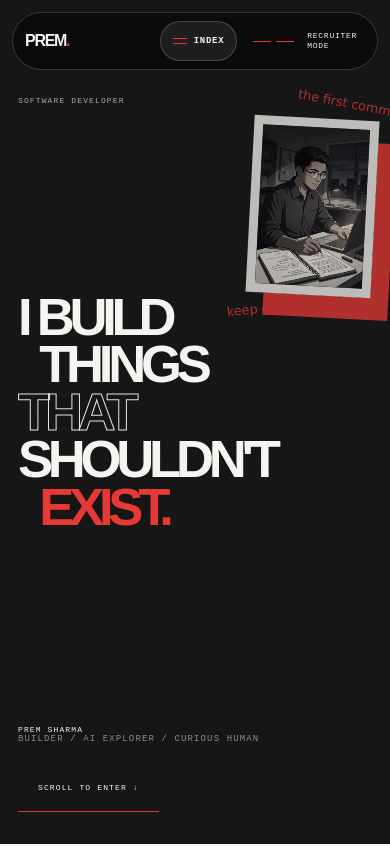
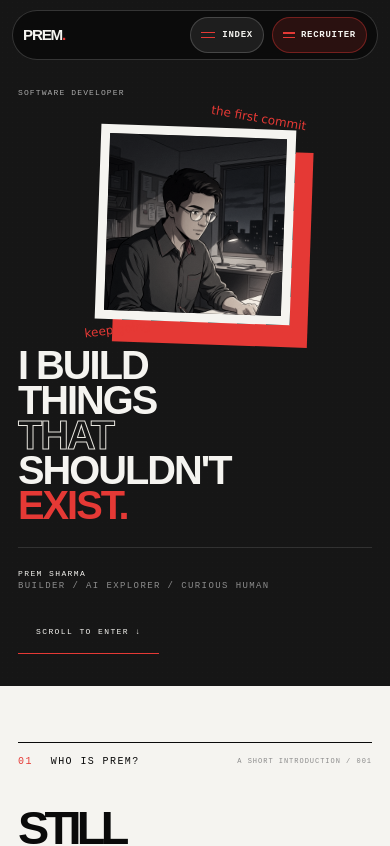
Before and after one commit to sharmaprem3010-netizen/MY-PORTFOLIO, a React (Vite) app: page / in a window 390 px wide. Shown: the top 846 px of the page. Built offline with nearby package versions, Linux system fonts and the light colour scheme; a web font is replaced by a local one.

Commit message:
fix(mobile): resolve layout clipping, hero overlap, navbar buttons, and console errors

```diff
--- a/index.html
+++ b/index.html
@@ -8,6 +8,8 @@
     <meta name="apple-mobile-web-app-capable" content="yes" />
     <meta name="apple-mobile-web-app-status-bar-style" content="black-translucent" />
     <meta name="format-detection" content="telephone=no" />
+    <link rel="icon" type="image/svg+xml" href="/favicon.svg" />
+    <link rel="alternate icon" href="/favicon.ico" />
     <title>Prem Sharma — Software Developer in Progress</title>
     <meta name="description" content="Prem Sharma — an editorial anime & manga inspired portfolio for a software developer in progress." />
     <meta property="og:title" content="Prem Sharma — Software Developer in Progress" />
--- a/src/App.tsx
+++ b/src/App.tsx
@@ -122,7 +122,7 @@ export default function App() {
               <img
                 src={labImg}
                 alt="Original anime illustration of Prem in a technology lab"
-                loading="lazy"
+                decoding="async"
                 referrerPolicy="no-referrer"
                 onError={() => {
                   if (labImg !== art.labFallback) setLabImg(art.labFallback);
@@ -356,7 +356,7 @@ export default function App() {
               <img
                 src={labImg}
                 alt="Original anime illustration of Prem exploring AI systems"
-                loading="lazy"
+                decoding="async"
                 referrerPolicy="no-referrer"
                 onError={() => {
                   if (labImg !== art.labFallback) setLabImg(art.labFallback);
@@ -391,7 +391,7 @@ export default function App() {
             <img
               src={endingImg}
               alt="Original anime illustration of Prem walking toward the next chapter"
-              loading="lazy"
+              decoding="async"
               referrerPolicy="no-referrer"
               onError={() => {
                 if (endingImg !== art.endingFallback) setEndingImg(art.endingFallback);
--- a/src/components/Navigation.tsx
+++ b/src/components/Navigation.tsx
@@ -97,17 +97,15 @@ export default function Navigation({ progress, onNavigate, onOpenRecruiter }: Na
           </button>
 
           <button
-            className="menu-button"
+            className="recruiter-nav-button"
             type="button"
             onClick={onOpenRecruiter}
             aria-label="Open recruiter mode"
             data-testid="recruiter-mode-open-button"
           >
-            <span />
-            <span />
-            <small>
-              RECRUITER<br />MODE
-            </small>
+            <span className="recruiter-accent-bar" aria-hidden="true" />
+            <span className="recruiter-text-desktop">RECRUITER MODE</span>
+            <span className="recruiter-text-mobile">RECRUITER</span>
           </button>
         </div>
       </nav>
--- a/src/components/ProjectCard.tsx
+++ b/src/components/ProjectCard.tsx
@@ -22,7 +22,7 @@ export default function ProjectCard({ project, onOpen }: ProjectCardProps) {
         <img
           src={imgSrc}
           alt={`Original anime illustration for ${project.name}`}
-          loading="lazy"
+          decoding="async"
           referrerPolicy="no-referrer"
           onError={() => {
             if (project.fallbackImage && imgSrc !== project.fallbackImage) {
--- a/src/index.css
+++ b/src/index.css
@@ -70,7 +70,7 @@ button:focus-visible, a:focus-visible {
   border-radius: 999px;
   mix-blend-mode: normal;
 }
-.wordmark, .nav-links button, .menu-button {
+.wordmark, .nav-links button, .mobile-nav-toggle, .recruiter-nav-button {
   border: 0;
   background: transparent;
   color: inherit;
@@ -103,30 +103,53 @@ button:focus-visible, a:focus-visible {
   color: var(--crimson);
   transform: translateY(-2px);
 }
-.menu-button {
-  display: flex;
-  gap: 5px;
+/* Recruiter Nav Button */
+.recruiter-nav-button {
+  border: 1px solid rgba(255, 255, 255, 0.18);
+  background: rgba(255, 255, 255, 0.08);
+  color: var(--paper);
+  border-radius: 999px;
+  padding: 6px 14px;
+  cursor: pointer;
+  display: inline-flex;
   align-items: center;
-  padding: 0;
-}
-.menu-button span {
-  width: 18px;
-  height: 1px;
+  gap: 8px;
+  min-height: 38px;
+  font: 9px/1 'JetBrains Mono Variable', monospace;
+  letter-spacing: .08em;
+  transition: background .2s, border-color .2s, transform .15s;
+  touch-action: manipulation;
+}
+
+.recruiter-nav-button:hover, .recruiter-nav-button:focus-visible {
+  background: rgba(229, 57, 53, 0.22);
+  border-color: var(--crimson);
+}
+
+.recruiter-accent-bar {
+  display: flex;
+  flex-direction: column;
+  gap: 3px;
+  width: 12px;
+}
+
+.recruiter-accent-bar::before,
+.recruiter-accent-bar::after {
+  content: "";
   display: block;
+  width: 100%;
+  height: 1.5px;
   background: var(--crimson);
-  transition: transform .25s ease;
-}
-.menu-button:hover span:first-child {
-  transform: translateX(4px);
-}
-.menu-button:hover span:nth-child(2) {
-  transform: translateX(-4px);
-}
-.menu-button small {
-  margin-left: 8px;
-  text-align: left;
-  font: 8px/1.2 'JetBrains Mono Variable', monospace;
-  letter-spacing: .09em;
+}
+
+.recruiter-text-desktop {
+  display: inline;
+  font-weight: 700;
+}
+
+.recruiter-text-mobile {
+  display: none;
+  font-weight: 700;
 }
 .custom-cursor {
   position: fixed;
@@ -1468,6 +1491,10 @@ button:focus-visible, a:focus-visible {
 /* ---------------------------------------------
    TABLETS & MEDIUM SCREENS (max-width: 900px)
    --------------------------------------------- */
+
+/* ---------------------------------------------
+   TABLETS & MEDIUM SCREENS (max-width: 900px)
+   --------------------------------------------- */
 @media (max-width: 900px) {
   .floating-nav {
     width: calc(100% - 24px);
@@ -1481,6 +1508,21 @@ button:focus-visible, a:focus-visible {
 
   .mobile-nav-toggle {
     display: inline-flex;
+  }
+
+  .recruiter-text-desktop {
+    display: none;
+  }
+
+  .recruiter-text-mobile {
+    display: inline;
+  }
+
+  .recruiter-nav-button {
+    padding: 6px 12px;
+    gap: 6px;
+    background: rgba(229, 57, 53, 0.14);
+    border-color: rgba(229, 57, 53, 0.4);
   }
 
   .projects-scroll-hint {
@@ -1511,24 +1553,24 @@ button:focus-visible, a:focus-visible {
   }
 
   .hero-section {
-    padding-top: max(110px, calc(var(--safe-top) + 70px));
+    padding-top: max(100px, calc(var(--safe-top) + 64px));
   }
 
   .hero-title {
     width: 100%;
-    font-size: clamp(3.8rem, 14vw, 7.5rem);
-    margin-top: 10vh;
+    font-size: clamp(3.4rem, 12vw, 6.5rem);
+    margin-top: 4vh;
   }
 
   .hero-art-wrap {
-    top: 22%;
-    right: 5%;
-    width: 28vw;
+    top: 20%;
+    right: 4%;
+    width: 26vw;
     opacity: .75;
   }
 
   .hero-last {
-    padding-left: 14%;
+    padding-left: 10%;
   }
 
   .about-grid, .ai-layout, .code-section {
@@ -1578,70 +1620,98 @@ button:focus-visible, a:focus-visible {
 }
 
 /* ---------------------------------------------
-   SMARTPHONES & PHABLETS (max-width: 620px)
+   SMARTPHONES & PHABLETS (max-width: 768px)
+   Clean Flow: Artwork centered, title never clipped!
    --------------------------------------------- */
-@media (max-width: 620px) {
+@media (max-width: 768px) {
   .floating-nav {
-    padding: 8px 12px;
+    padding: 6px 10px;
+    top: max(10px, var(--safe-top));
   }
 
   .wordmark {
-    font-size: 1rem;
+    font-size: .95rem;
+  }
+
+  .mobile-nav-toggle {
+    padding: 5px 10px;
+    min-height: 36px;
+    font-size: 9px;
+  }
+
+  .recruiter-nav-button {
+    padding: 5px 10px;
+    min-height: 36px;
+    font-size: 9px;
   }
 
   .hero-section {
-    min-height: 100svh;
-    min-height: 100dvh;
+    min-height: auto;
     padding-left: max(18px, var(--safe-left));
     padding-right: max(18px, var(--safe-right));
-    padding-top: max(96px, calc(var(--safe-top) + 60px));
+    padding-top: max(88px, calc(var(--safe-top) + 54px));
     padding-bottom: max(32px, calc(var(--safe-bottom) + 16px));
     display: flex;
     flex-direction: column;
-    justify-content: space-between;
-  }
-
-  .hero-kicker, .hero-footer {
+    justify-content: flex-start;
+  }
+
+  .hero-kicker {
     font-size: 8px;
+    padding-bottom: 10px;
   }
 
   .hero-kicker span:last-child {
     display: none;
   }
 
+  /* Centered Polaroid card in flow - never obscures typography */
+  .hero-art-wrap {
+    position: relative;
+    top: auto;
+    right: auto;
+    width: min(210px, 50vw);
+    margin: 20px auto 26px;
+    transform: rotate(2deg);
+    opacity: 1;
+    z-index: 2;
+  }
+
+  .hero-art-frame {
+    aspect-ratio: 1/1;
+  }
+
+  .annotation-one {
+    right: -10px;
+    top: -18px;
+    font-size: .75rem;
+  }
+
+  .annotation-two {
+    left: -10px;
+    bottom: -16px;
+    font-size: .75rem;
+  }
+
+  /* Unclipped, perfectly proportioned headline */
   .hero-title {
-    font-size: clamp(2.9rem, 13.5vw, 5.2rem);
-    line-height: .9;
-    margin-top: 6vh;
-    margin-bottom: 4vh;
-    word-break: break-word;
+    font-size: clamp(2.2rem, 10.2vw, 3.8rem);
+    line-height: .88;
+    margin-top: 0;
+    margin-bottom: 24px;
+    letter-spacing: -.05em;
+    width: 100%;
+    max-width: 100%;
+    overflow-wrap: normal;
+    word-break: normal;
   }
 
   .hero-indent {
-    padding-left: 6%;
+    padding-left: 0;
   }
 
   .hero-last {
-    padding-left: 6%;
-  }
-
-  .hero-art-wrap {
-    top: 14%;
-    right: 4%;
-    width: clamp(110px, 32vw, 160px);
-    transform: rotate(3deg);
-  }
-
-  .annotation-one {
-    right: -20px;
-    top: -24px;
-    font-size: .8rem;
-  }
-
-  .annotation-two {
-    left: -18px;
-    bottom: -22px;
-    font-size: .8rem;
+    padding-left: 0;
   }
 
   .hero-footer {
@@ -1649,18 +1719,25 @@ button:focus-visible, a:focus-visible {
     display: flex;
     align-items: flex-start;
     flex-direction: column;
-    gap: 20px;
-    padding-top: 24px;
+    gap: 16px;
+    padding-top: 20px;
+    border-top: 1px solid rgba(245, 244, 240, 0.12);
+  }
+
+  .hero-footer p {
+    font-size: 8px;
+    line-height: 1.5;
   }
 
   .hero-footer button {
     align-self: flex-start;
-    min-height: 48px;
-    padding: 12px 20px;
+    min-height: 44px;
+    padding: 10px 18px;
+    font-size: 8px;
   }
 
   .paper-section, .dark-section, .contact-section {
-    padding: 64px max(18px, var(--safe-left));
+    padding: 56px max(18px, var(--safe-left));
   }
 
   .section-head {
@@ -1673,50 +1750,50 @@ button:focus-visible, a:focus-visible {
   }
 
   .about-grid {
-    gap: 40px;
-    padding: 50px 0 40px;
+    gap: 36px;
+    padding: 40px 0 32px;
   }
 
   .about-grid h2, .work-heading h2, .journey-title, .skills-layout h2, .build-heading h2, .code-intro h2, .ai-layout h2, .contact-copy h2 {
-    font-size: clamp(3rem, 13vw, 5.2rem);
+    font-size: clamp(2.8rem, 12vw, 4.6rem);
     line-height: .92;
   }
 
   .serif-intro {
-    font-size: 1.15rem;
+    font-size: 1.12rem;
     line-height: 1.5;
   }
 
   .portrait-stack {
-    max-width: min(320px, 85vw);
+    max-width: min(300px, 85vw);
   }
 
   .portrait-note {
-    left: -8px;
-    top: -20px;
+    left: -6px;
+    top: -18px;
   }
 
   .annotation-row {
     justify-content: flex-start;
-    gap: 8px 14px;
+    gap: 8px 12px;
     font-size: .8rem;
     flex-wrap: wrap;
   }
 
   .work-heading, .build-heading {
     display: block;
-    padding: 60px 0 40px;
+    padding: 50px 0 36px;
   }
 
   .work-heading p, .build-heading p {
-    margin: 24px 0 0;
+    margin: 20px 0 0;
     width: 100%;
     max-width: 320px;
   }
 
   .projects-sequence {
     grid-template-columns: 1fr;
-    gap: 36px;
+    gap: 32px;
   }
 
   .project-card:last-child {
@@ -1725,7 +1802,7 @@ button:focus-visible, a:focus-visible {
   }
 
   .project-card h3 {
-    font-size: clamp(2.2rem, 9vw, 3.2rem);
+    font-size: clamp(2.2rem, 9vw, 3rem);
   }
 
   .manga-grid {
@@ -1735,9 +1812,9 @@ button:focus-visible, a:focus-visible {
   }
 
   .manga-panel {
-    min-height: 320px;
+    min-height: 300px;
     margin: 0;
-    padding: 30px 22px;
+    padding: 26px 20px;
   }
 
   .panel-tall, .panel-accent {
@@ -1745,28 +1822,28 @@ button:focus-visible, a:focus-visible {
   }
 
   .manga-panel p {
-    margin-top: 70px;
+    margin-top: 60px;
   }
 
   .skills-layout {
     display: block;
-    padding: 60px 0 40px;
+    padding: 50px 0 36px;
   }
 
   .skill-cloud {
-    margin-top: 32px;
+    margin-top: 28px;
     gap: 4px 10px;
   }
 
   .skill-word {
-    font-size: clamp(2rem, 9.5vw, 3.4rem);
+    font-size: clamp(1.9rem, 9vw, 3.2rem);
     min-height: 44px;
     display: inline-flex;
     align-items: center;
   }
 
   .exploring-row {
-    margin-top: 40px;
+    margin-top: 36px;
   }
 
   .exploring-row div {
@@ -1785,7 +1862,7 @@ button:focus-visible, a:focus-visible {
   .process-item {
     grid-template-columns: 32px 1fr;
     gap: 8px;
-    padding: 24px 0;
+    padding: 22px 0;
   }
 
   .process-item p {
@@ -1793,11 +1870,11 @@ button:focus-visible, a:focus-visible {
   }
 
   .process-item strong {
-    font-size: clamp(1.8rem, 8vw, 2.5rem);
+    font-size: clamp(1.7rem, 8vw, 2.3rem);
   }
 
   .code-section {
-    gap: 36px;
+    gap: 32px;
   }
 
   .code-window {
@@ -1805,23 +1882,23 @@ button:focus-visible, a:focus-visible {
   }
 
   .code-window pre {
-    padding: 18px 14px;
+    padding: 16px 14px;
     font-size: 11px;
     overflow-x: auto;
   }
 
   .ai-layout {
-    padding-top: 50px;
+    padding-top: 45px;
   }
 
   .ai-nodes {
-    margin-top: 28px;
+    margin-top: 24px;
     gap: 8px;
   }
 
   .lab-art {
-    max-width: min(320px, 85vw);
-    margin-top: 28px;
+    max-width: min(300px, 85vw);
+    margin-top: 24px;
   }
 
   .lab-note {
@@ -1831,16 +1908,16 @@ button:focus-visible, a:focus-visible {
   .rule-item {
     grid-template-columns: 32px 1fr;
     gap: 8px;
-    padding: 22px 0;
+    padding: 20px 0;
   }
 
   .rule-item h2 {
-    font-size: clamp(1.8rem, 8vw, 2.6rem);
+    font-size: clamp(1.7rem, 8vw, 2.4rem);
   }
 
   .contact-section {
     min-height: auto;
-    padding-top: 70px;
+    padding-top: 60px;
     padding-bottom: max(60px, calc(var(--safe-bottom) + 30px));
   }
 
@@ -1848,18 +1925,18 @@ button:focus-visible, a:focus-visible {
     width: 100vw;
     right: -20%;
     bottom: 2%;
-    opacity: .28;
+    opacity: .25;
   }
 
   .contact-copy h2 {
-    margin: 24px 0 32px;
+    margin: 20px 0 28px;
   }
 
   .contact-links {
     display: flex;
     flex-direction: column;
     align-items: stretch;
-    gap: 12px;
+    gap: 10px;
   }
 
   .contact-links a, .contact-links button {
@@ -1874,7 +1951,7 @@ button:focus-visible, a:focus-visible {
 
   .contact-footer {
     position: static;
-    margin-top: 50px;
+    margin-top: 44px;
     font-size: 8px;
     line-height: 1.6;
     flex-direction: column;
@@ -1883,23 +1960,23 @@ button:focus-visible, a:focus-visible {
 
   .project-drawer {
     width: 100%;
-    padding: max(80px, calc(var(--safe-top) + 40px)) 20px max(40px, calc(var(--safe-bottom) + 20px));
+    padding: max(75px, calc(var(--safe-top) + 36px)) 18px max(36px, calc(var(--safe-bottom) + 18px));
   }
 
   .project-drawer h2 {
-    font-size: clamp(2.6rem, 11vw, 4.4rem);
-    padding-top: 30px;
+    font-size: clamp(2.4rem, 10vw, 4rem);
+    padding-top: 24px;
   }
 
   .drawer-statement {
-    font-size: 1.35rem;
-    margin: 28px 0;
+    font-size: 1.3rem;
+    margin: 24px 0;
   }
 
   .drawer-links {
     flex-direction: column;
-    gap: 12px;
-    margin-top: 36px;
+    gap: 10px;
+    margin-top: 32px;
   }
 
   .drawer-links a {
@@ -1934,12 +2011,12 @@ button:focus-visible, a:focus-visible {
   .recruiter-header {
     display: flex;
     flex-direction: column;
-    gap: 20px;
+    gap: 18px;
   }
 
   .recruiter-header h1 {
-    font-size: clamp(2.8rem, 11vw, 4rem);
-    margin-bottom: 12px;
+    font-size: clamp(2.6rem, 10.5vw, 3.8rem);
+    margin-bottom: 10px;
   }
 
   .recruiter-header .outline-button {
@@ -1950,18 +2027,18 @@ button:focus-visible, a:focus-visible {
 
   .recruiter-grid {
     grid-template-columns: 1fr;
-    margin-top: 28px;
-    gap: 20px;
+    margin-top: 24px;
+    gap: 18px;
   }
 
   .recruiter-panel {
     min-height: unset;
-    padding: 24px 18px;
+    padding: 22px 16px;
   }
 
   .recruiter-copy {
-    margin: 24px 0;
-    font-size: 1.25rem;
+    margin: 20px 0;
+    font-size: 1.2rem;
   }
 
   .recruiter-footer {
@@ -1969,7 +2046,7 @@ button:focus-visible, a:focus-visible {
     flex-direction: column;
     gap: 10px;
     line-height: 1.6;
-    margin-top: 32px;
+    margin-top: 28px;
   }
 
   .recruiter-footer a {
@@ -1984,39 +2061,33 @@ button:focus-visible, a:focus-visible {
    --------------------------------------------- */
 @media (max-width: 380px) {
   .hero-title {
-    font-size: clamp(2.3rem, 11vw, 3.8rem);
-    line-height: .92;
+    font-size: clamp(2.1rem, 9.8vw, 3.4rem);
+    line-height: .9;
   }
 
   .hero-art-wrap {
-    top: 13%;
-    width: 38vw;
-    right: 2%;
-    opacity: 0.6;
+    width: min(180px, 55vw);
+    margin: 14px auto 20px;
   }
 
   .annotation-one, .annotation-two {
     display: none;
   }
 
-  .hero-indent {
-    padding-left: 3%;
-  }
-
-  .hero-last {
-    padding-left: 3%;
-  }
-
   .floating-nav {
-    padding: 6px 10px;
-  }
-
-  .menu-button small {
-    display: none;
+    padding: 5px 8px;
   }
 
   .wordmark {
-    font-size: .95rem;
+    font-size: .9rem;
+  }
+
+  .mobile-nav-toggle {
+    padding: 4px 8px;
+  }
+
+  .recruiter-nav-button {
+    padding: 4px 8px;
   }
 
   .exploring-row div {
@@ -2030,28 +2101,27 @@ button:focus-visible, a:focus-visible {
 @media (max-height: 500px) and (orientation: landscape) {
   .hero-section {
     min-height: auto;
-    padding-top: 75px;
+    padding-top: 70px;
     padding-bottom: 25px;
   }
 
+  .hero-art-wrap {
+    display: none;
+  }
+
   .hero-title {
-    font-size: clamp(2.2rem, 9vh, 3.6rem);
-    margin-top: 4vh;
-    margin-bottom: 4vh;
+    font-size: clamp(2rem, 9vh, 3.2rem);
+    margin-top: 2vh;
+    margin-bottom: 2vh;
   }
 
   .floating-nav {
     top: 6px;
-    padding: 5px 12px;
-  }
-
-  .hero-art-wrap {
-    top: 12%;
-    width: 18vw;
+    padding: 4px 10px;
   }
 
   .project-drawer {
-    padding-top: 60px;
+    padding-top: 55px;
   }
 }
 
```
Also changed, not shown: public/favicon.svg (added), 1 other file (tests, documents, lock files or other folders).
